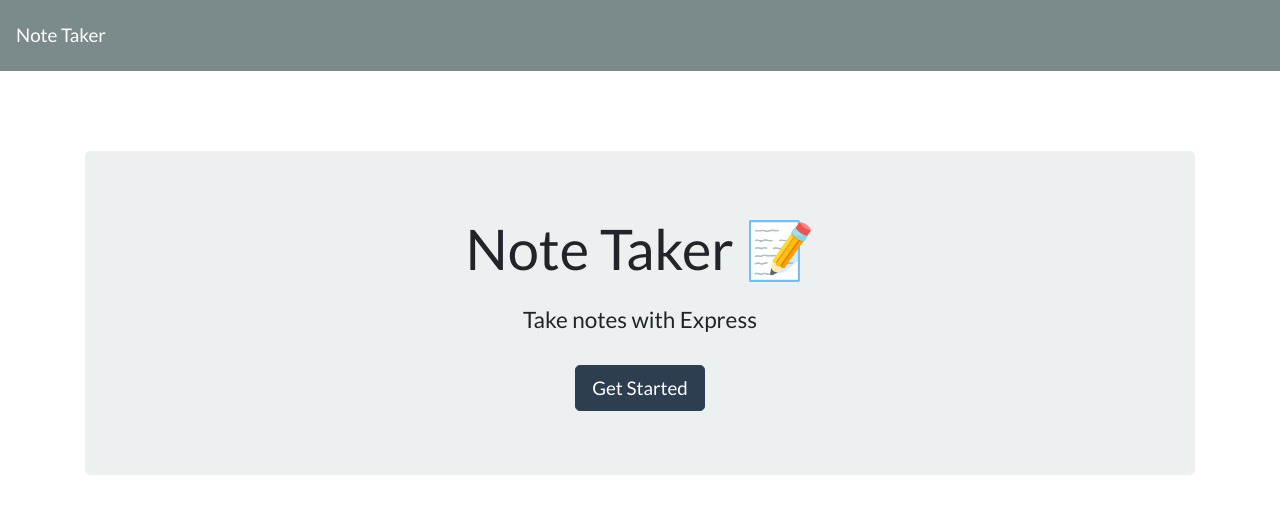
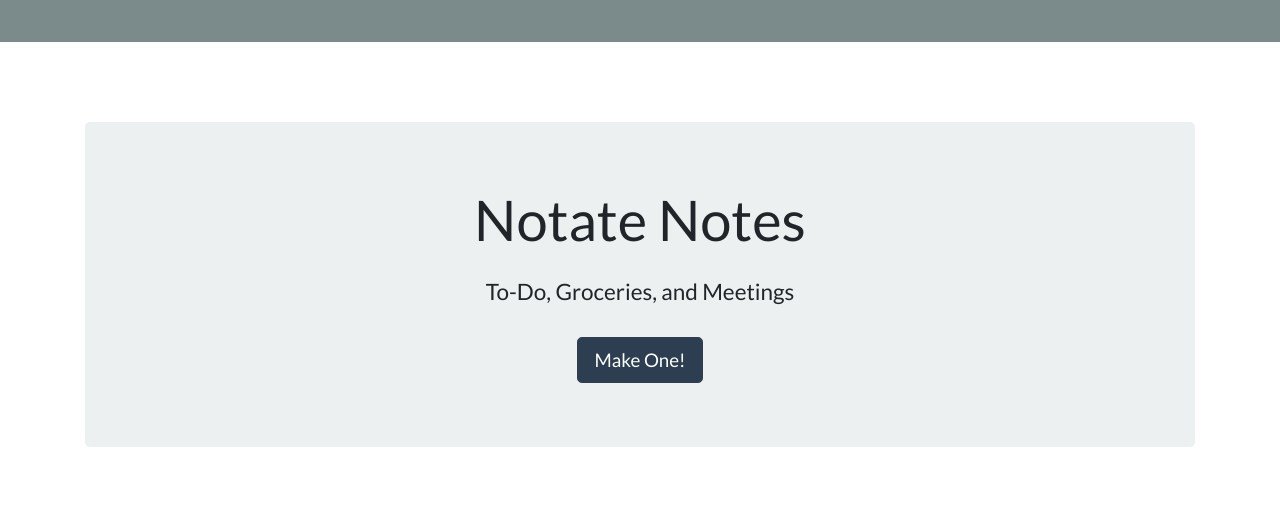
Before and after one commit to baileyrva/notateNotes, a website: page public/index.html in a window 1280 px wide. Drawn offline with nearby package versions, Linux system fonts and the light colour scheme; no server answers.

Commit message:
Edited landing page

```diff
--- a/public/index.html
+++ b/public/index.html
@@ -11,19 +11,18 @@
 
 <body>
   <nav class="navbar navbar-dark bg-dark">
-    <a class="navbar-brand" href="/">Note Taker
+    <a class="navbar-brand" href="/">
     </a>
   </nav>
   <div class="container">
     <div style="margin-top: 80px;" class="jumbotron text-center">
-      <h1 class="display-4">Note Taker <span role="img" aria-label="Memo">📝</span></h1>
-      <h4 class="mt-4">Take notes with Express</h4>
-      <a class="btn btn-primary btn-lg mt-4" href="./notes.html" role="button">Get Started</a>
+      <h1 class="display-4">Notate Notes</h1>
+      <h4 class="mt-4">To-Do, Groceries, and Meetings</h4>
+      <a class="btn btn-primary btn-lg mt-4" href="./notes.html" role="button">Make One!</a>
     </div>
   </div>
   <script src="https://code.jquery.com/jquery-3.4.1.js" integrity="sha256-WpOohJOqMqqyKL9FccASB9O0KwACQJpFTUBLTYOVvVU="
     crossorigin="anonymous"></script>
-  <!-- <script src="https://cdnjs.cloudflare.com/ajax/libs/jquery/3.3.1/jquery.min.js"></script> -->
   <script src="./assets/js/index.js"></script>
 </body>
 
```
